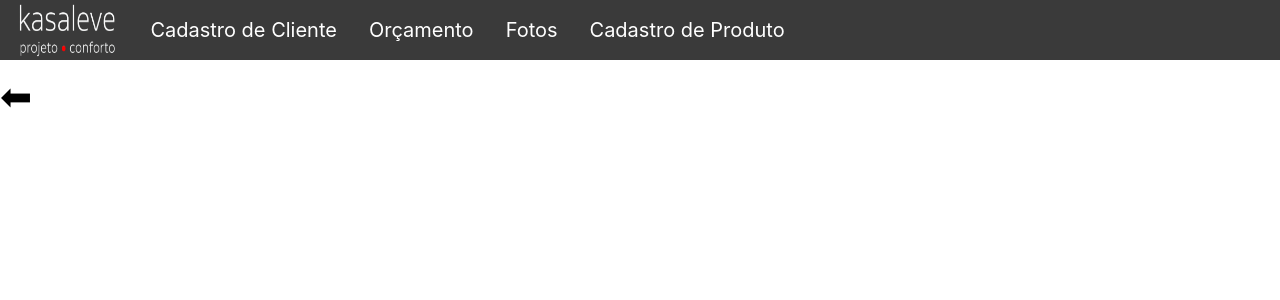
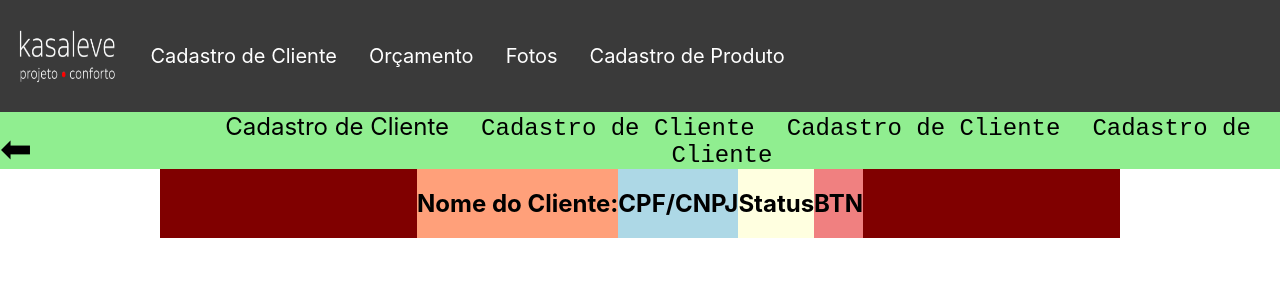
Before and after one commit to Rafaolez/SiteKasaleve, a React (Create React App) app: page /clienti in a window 1280 px wide. Shown: the top 300 px of the page. Built offline with nearby package versions, Linux system fonts and the light colour scheme.

Commit message:
Ajuste EM PEQUENAS COISAS E INICIO DE OUTRAS

```diff
--- a/src/Page/Clienti.jsx
+++ b/src/Page/Clienti.jsx
@@ -5,13 +5,38 @@ import MenuPage from '../components/MenuPage';
 function Clienti() {
   return (
     <>
-      <div>
-        <div>
-          <MenuPage/>
+      <div className='Pia'>
+        <div><MenuPage /></div>
+        <div className='CaixaBTN'>
+          <BTNVolta />
+          <div>
+            <span className="BTNPC 0">Cadastro de Cliente</span>
+            <samp className="BTNPC 1">Cadastro de Cliente</samp>
+            <samp className="BTNPC 2">Cadastro de Cliente</samp>
+            <samp className="BTNPC 3">Cadastro de Cliente</samp>
+          </div>
         </div>
-        <div>
-          <BTNVolta />
+
+        <div className='Conteudo'>
+          <div className='Nome'>
+            <h2>Nome do Cliente:</h2>
+          </div>
+
+          <div className='CPF'>
+            <h2>CPF/CNPJ</h2>
+          </div>
+
+          <div className='Status'>
+            <h2>Status</h2>
+          </div>
+
+          <div className='Btn321'>
+            <h2>BTN</h2>
+          </div>
+
         </div>
+
+
       </div>
     </>
   );
--- a/src/css/Cliente.css
+++ b/src/css/Cliente.css
@@ -2,3 +2,32 @@
     color: white;
     background-color: blue;
 }
+.BTNPC{
+    color: black;
+    font-size: 1.5rem;
+    padding: 1rem;
+}
+.CaixaBTN{
+    display: flex;
+    background-color: lightgreen;
+}
+.Conteudo{
+    display: flex;
+    justify-content: center;
+    background-color: maroon;
+    width: 75%;
+    margin-inline: auto;
+}
+
+.Nome{
+    background-color: lightsalmon;
+}
+.CPF{
+    background-color: lightblue;
+}
+.Status{
+    background-color: lightyellow;
+}
+.Btn321{
+    background-color: lightcoral;
+}
--- a/src/css/MenuPage.css
+++ b/src/css/MenuPage.css
@@ -9,7 +9,7 @@
     justify-content: space-around;
     align-items: center;
     background-color: #3a3a3a;
-    height: 60px;
+    height: 7rem;
 }
 .text{
     text-decoration: none;
```
